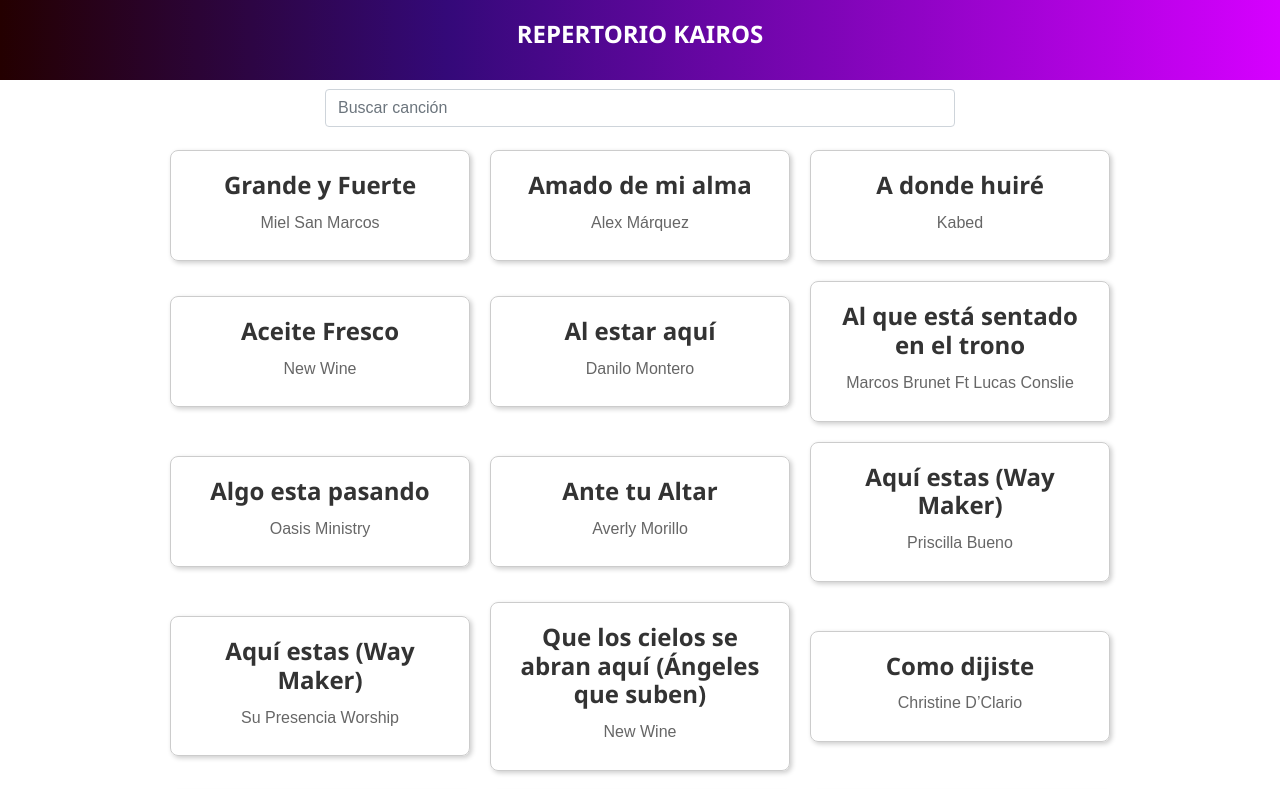
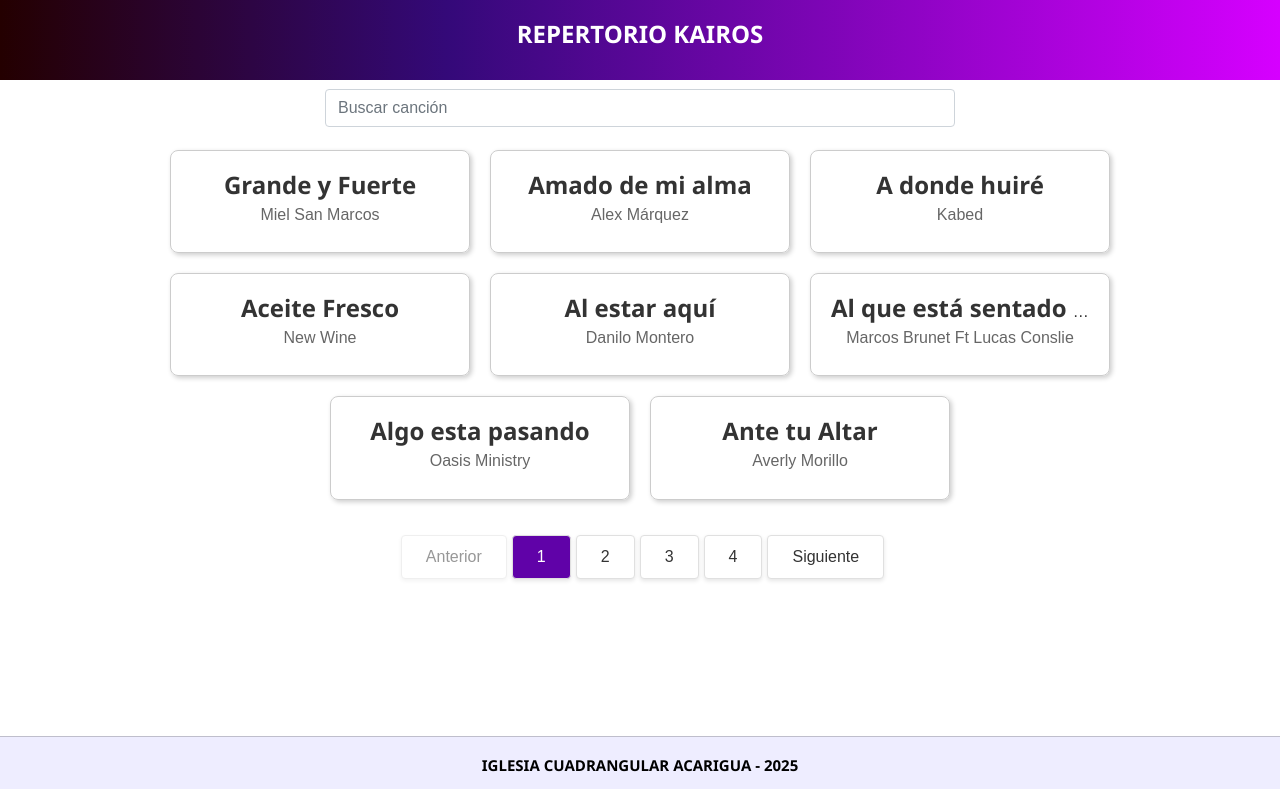
Before and after one commit to undajesusdavid/kairos, a React (Vite) app: page / in a window 1280 px wide. Shown: the top 789 px of the page. Built offline with nearby package versions, Linux system fonts and the light colour scheme.

Commit message:
Se agrego paginacion y estilos para diferentes pantallas

```diff
--- a/src/canciones/canciones.css
+++ b/src/canciones/canciones.css
@@ -54,6 +54,11 @@
     color: #6c757d;
 }
 
+.sin-resultados{
+    text-align: center;
+    margin-top: 20vh;
+}
+
 .cancion-wrapper {
     display: flex;
     flex-wrap: wrap;
@@ -65,13 +70,19 @@
 }
 
 .song-card {
+    cursor: pointer;
     width: 300px;
+    white-space: nowrap;
+    overflow: hidden;
+    text-overflow: ellipsis;
     border: 1px solid #ccc;
     border-radius: 8px;
     padding: 20px;
     font-family: sans-serif;
     box-shadow: 2px 2px 5px rgba(0, 0, 0, 0.2);
     transition: transform 0.3s ease;
+
+
 }
 
 .song-card:hover {
@@ -79,6 +90,7 @@
 }
 
 .song-title {
+    display: inline;
     font-size: 1.5em;
     margin-bottom: 10px;
     color: #333;
@@ -104,3 +116,70 @@
 .song-link:hover {
     background-color: #0056b3;
 }
+
+.controlesPaginacion {
+    padding: 20px;
+}
+
+.controlesPaginacion>button {
+    margin-left: 5px;
+    background-color: #ffffff;
+    border: 1px solid #e0e0e0;
+    color: #333333;
+    padding: 12px 24px;
+    font-size: 16px;
+    font-weight: 500;
+    border-radius: 4px;
+    box-shadow: 0 2px 4px rgba(0, 0, 0, 0.1);
+    transition: all 0.3s ease;
+    cursor: pointer;
+}
+
+.controlesPaginacion>button:hover {
+    opacity: 0.9;
+    box-shadow: 0 6px 12px rgba(0, 0, 0, 0.25);
+}
+
+.controlesPaginacion>button:disabled {
+    opacity: 0.5;
+    /* Reduce la opacidad al 50% */
+    cursor: not-allowed;
+    /* Cambia el cursor a "no permitido" */
+}
+
+.controlesPaginacion > button.active {
+    background-color: #6002a8;
+    color:white;
+    /* Un gris más claro al presionar */
+}
+
+
+/*Telefonos*/
+@media (max-width: 576px) {
+    .input-buscar {
+        width: 100%;
+    }
+    .cancion-wrapper {
+        gap: 10px;
+    }
+
+    .controlesPaginacion > button{
+        margin-left: 5px;
+        padding: 8px 14px;
+        font-size: 14px;
+    }
+
+    .song-card {
+        width: 80vw;
+        padding: 5px;
+
+    }
+
+}
+
+/*Tablets*/
+@media (min-width: 576px) and (max-width: 991px) {
+    .input-buscar {
+        width: 80%;
+    }
+}
--- /dev/null
+++ b/src/canciones/components/Paginacion.jsx
@@ -0,0 +1,60 @@
+import React, { useEffect, useState } from "react";
+import CancionCard from "./CancionCard";
+
+function Paginacion({ datos, datosPorPagina }) {
+  const [paginaActual, setPaginaActual] = useState(1);
+  const maxPaginas = Math.ceil(datos.length / datosPorPagina);
+
+  const indiceUltimoDato = paginaActual * datosPorPagina;
+  const indicePrimerDato = indiceUltimoDato - datosPorPagina;
+  const datosPaginaActual = datos.slice(indicePrimerDato, indiceUltimoDato);
+
+  const cambiarPagina = (numeroPagina) => setPaginaActual(numeroPagina);
+
+    useEffect(()=> {
+        setPaginaActual(1);
+    },[datos])
+
+  return (
+    <>
+      {/* Mostrar los datos de la página actual */}
+
+      <div className="cancion-wrapper">
+        {datosPaginaActual.map((x) => (
+          <CancionCard key={x.id} cancion={x} />
+        ))}
+      </div>
+
+      {/* Controles de paginación */}
+      <div className="controlesPaginacion">
+        <button
+          onClick={() => cambiarPagina(paginaActual - 1)}
+          disabled={paginaActual === 1}
+        >
+          Anterior
+        </button>
+
+        {Array.from({ length: maxPaginas }, (_, i) => i + 1).map(
+          (numeroPagina) => (
+            <button
+              key={numeroPagina}
+              onClick={() => cambiarPagina(numeroPagina)}
+              className={paginaActual === numeroPagina ? "active" : ""}
+            >
+              {numeroPagina}
+            </button>
+          )
+        )}
+
+        <button
+          onClick={() => cambiarPagina(paginaActual + 1)}
+          disabled={paginaActual === maxPaginas}
+        >
+          Siguiente
+        </button>
+      </div>
+    </>
+  );
+}
+
+export default Paginacion;
--- a/src/canciones/index.jsx
+++ b/src/canciones/index.jsx
@@ -1,11 +1,10 @@
 import { canciones } from "./data";
-import CancionCard from "./components/CancionCard";
 import Buscador from "./components/Buscador";
 import "./canciones.css";
 import { useState } from "react";
+import Paginacion from "./components/Paginacion";
 
 function Canciones() {
-
   const [resultadosBusqueda, setResultadosBusqueda] = useState(canciones);
 
   const actualizarResultados = (resultados) => {
@@ -14,13 +13,16 @@
 
   return (
     <div className="canciones-root">
-      <Buscador datos={canciones} onResultadosActualizados={actualizarResultados} />
-      <div className="cancion-wrapper">
-        {resultadosBusqueda.map((x) => (
-          <CancionCard key={x.id} cancion={x} />
-        ))}
-      </div>
-      ;
+      <Buscador
+        datos={canciones}
+        onResultadosActualizados={actualizarResultados}
+      />
+
+      {resultadosBusqueda.length > 0 ? (
+        <Paginacion datos={resultadosBusqueda} datosPorPagina={8} />
+      ) : (
+        <h2 className="sin-resultados">No se encontraron resultados.</h2>
+      )}
     </div>
   );
 }
```
